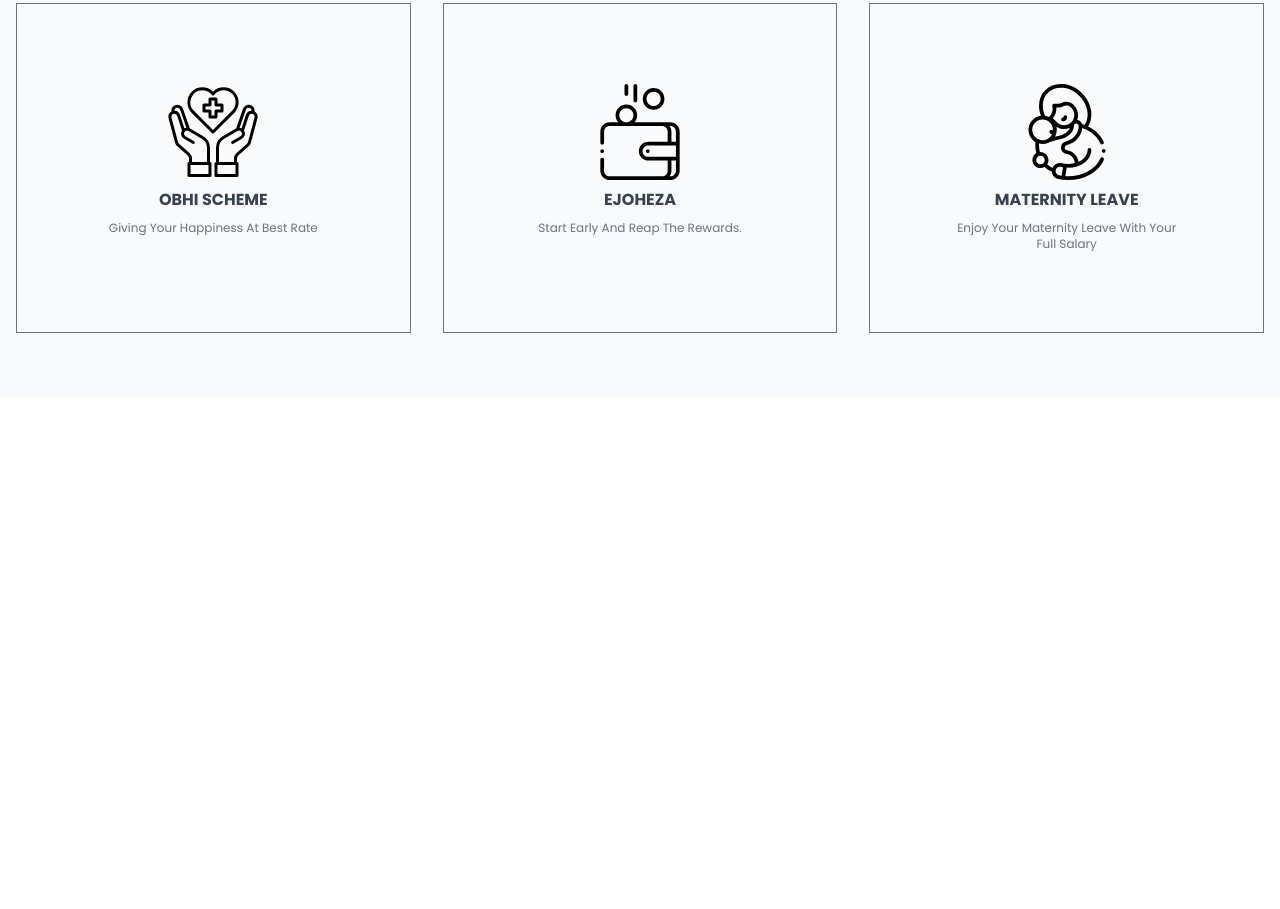
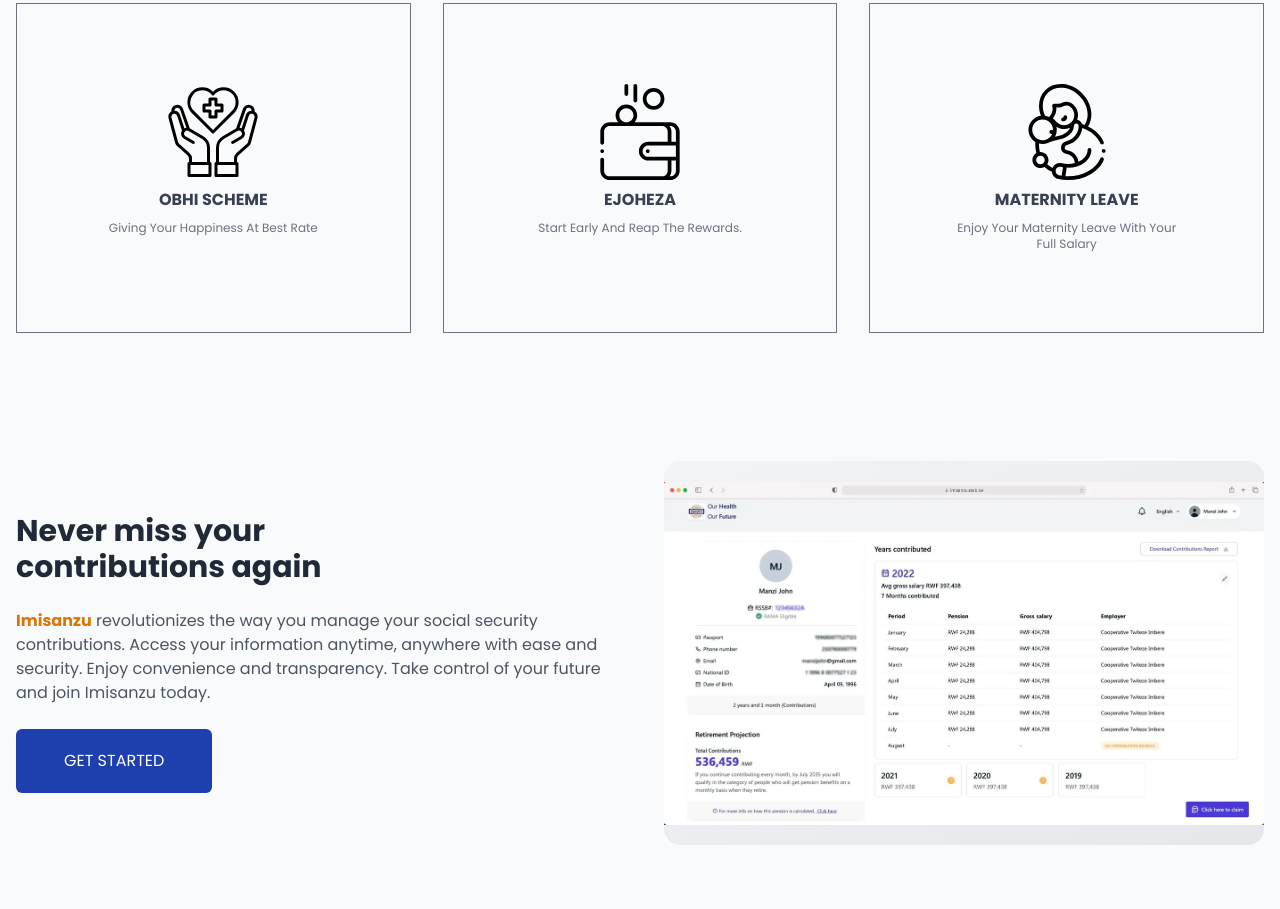
Before and after one commit to elyse502/Gym-cloning-gate, a website built with Vite: page index.html in a window 1280 px wide. Shown: the part 1779-2688 px from the top of the page. Before the commit the page ends 2176 px from the top, so only its background shows below. Built offline with nearby package versions, Linux system fonts and the light colour scheme; files whose address does not match are found by name.

Commit message:
feat: add digital service section

```diff
--- a/index.html
+++ b/index.html
@@ -203,6 +203,31 @@
         </div>
     </section>
 
+    <!-- Digital Services Section -->
+    <section class="py-16 bg-gray-50">
+        <div class="container mx-auto px-4">
+            <div class="grid grid-cols-1 lg:grid-cols-2 items-center gap-12">
+                <div>
+                    <h2 class="text-3xl font-bold text-gray-800 mb-6">Never miss your <br> contributions again</h2>
+                    <p class="text-gray-600 mb-6">
+                        <span class="text-yellow-600 font-bold">Imisanzu</span> revolutionizes the way you manage your
+                        social security contributions. Access your information anytime, anywhere with ease and security.
+                        Enjoy convenience and transparency. Take control of your future and join Imisanzu today.
+                    </p>
+                    <button class="bg-blue-800 max-w-xs px-12 py-5 text-white rounded-md">GET STARTED</button>
+                </div>
+                <div class="relative">
+                    <div
+                        class="w-full h-96 bg-gradient-to-br from-gray-100 to-gray-200 rounded-2xl flex items-center justify-center">
+                        <div class="text-center text-gray-500">
+                            <img src="./assets/public.jpeg" alt="">
+                        </div>
+                    </div>
+                </div>
+            </div>
+        </div>
+    </section>
+
 
     <script type="module" src="https://unpkg.com/ionicons@7.1.0/dist/ionicons/ionicons.esm.js"></script>
     <script nomodule src="https://unpkg.com/ionicons@7.1.0/dist/ionicons/ionicons.js"></script>
```
Also changed, not shown: assets/public.jpeg (added).
